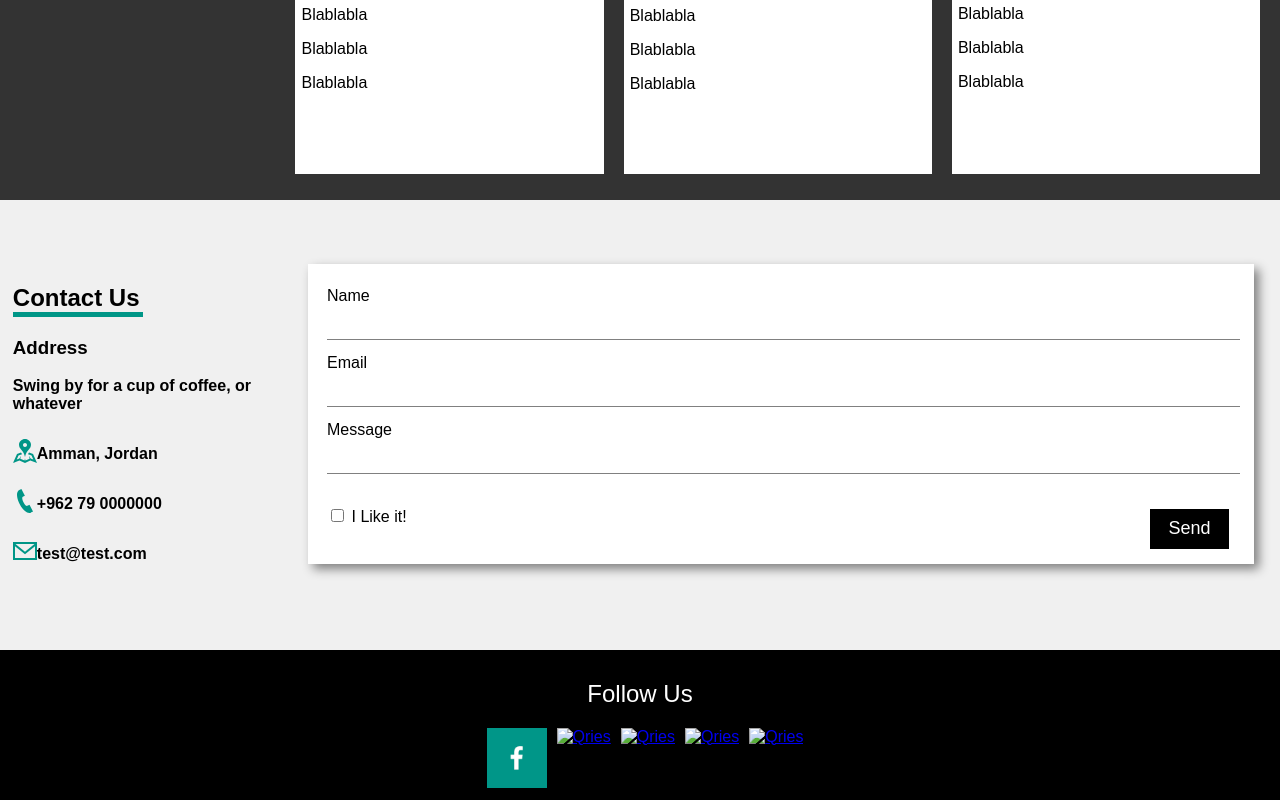
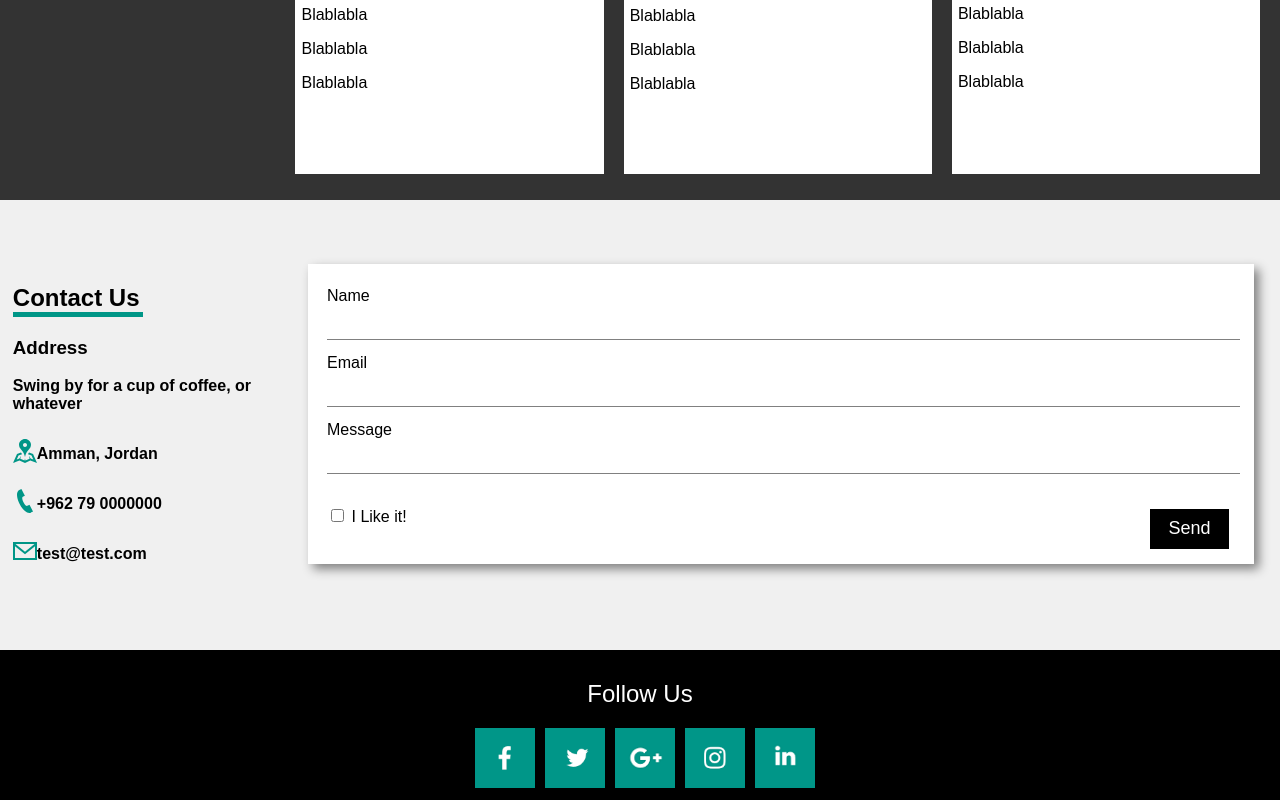
Before and after one commit to MohammadElokour/Assignment-, a plain HTML site: page index.html in a window 1280 px wide. Shown: the part 2023-2823 px from the top of the page. Drawn offline with Linux system fonts and the light colour scheme; the site is published under a folder, as on GitHub Pages, so addresses that start at the root find nothing.

Commit message:
small edit, logo fix

```diff
--- a/index.html
+++ b/index.html
@@ -182,23 +182,23 @@
       </div>
       <div class="footer-logos">
         <a href="https://www.facebook.com/">
-            <img alt="Qries" src="./resorces/icons/facebook.png"
+            <img alt="facebookLogo" src="./resorces/icons/facebook.png"
             width="60" height="60">
         </a>
         <a href="https://www.twitter.com/">
-          <img alt="Qries" src="/resorces/icons/twitter.png"
+          <img alt="twiiterLogo" src="./resorces/icons/twitter.png"
           width="60" height="60">
         </a>
         <a href="https://www.google.com/">
-        <img alt="Qries" src="/resorces/icons/google.png"
+        <img alt="googleLogo" src="./resorces/icons/google.png"
         width="60" height="60">
         </a>
         <a href="https://www.instagram.com/">
-          <img alt="Qries" src="/resorces/icons/Insta.png"
+          <img alt="InstagramLogo" src="./resorces/icons/Insta.png"
           width="60" height="60">
         </a>
         <a href="https://www.linkedin.com/">
-          <img alt="Qries" src="/resorces/icons/linkedin.png"
+          <img alt="LinkedinLogo" src="./resorces/icons/linkedin.png"
           width="60" height="60">
         </a>
       </div>
```
